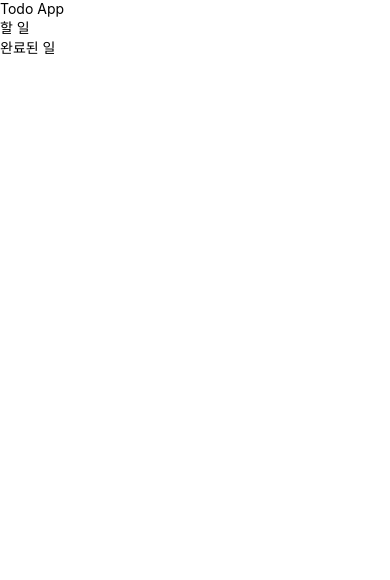
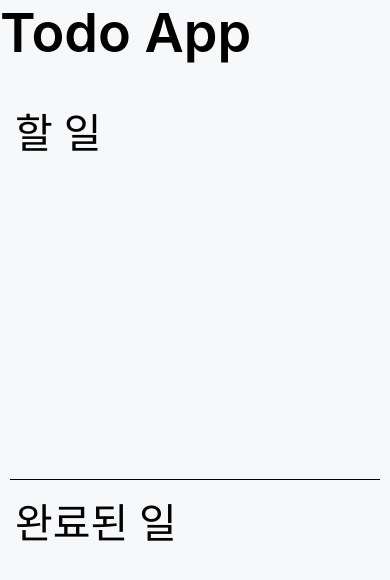
Before and after one commit to heehminh/react-native-todo, a React Native app: screen / in a window 390 px wide. Shown: the top 580 px of the page. Built offline with nearby package versions, Linux system fonts and the light colour scheme.

Commit message:
Feat: MainScreen Style

```diff
--- a/screens/MainScreen.js
+++ b/screens/MainScreen.js
@@ -1,4 +1,4 @@
-import { SafeAreaView, StyleSheet, Text, View } from "react-native";
+import { Platform, SafeAreaView, StyleSheet, Text, View } from "react-native";
 import React from "react";
 import { StatusBar } from "expo-status-bar";
 
@@ -20,4 +20,31 @@ const MainScreen = () => {
 
 export default MainScreen;
 
-const styles = StyleSheet.create({});
+const styles = StyleSheet.create({
+  container: {
+    flex: 1,
+    paddingTop: Platform.OS === "android" ? 20 : 0,
+    backgroundColor: "#f7f8fa",
+  },
+  pageTitle: {
+    marginBottom: 35,
+    fontSize: 54,
+    fontWeight: "600",
+  },
+  listView: {
+    flex: 1,
+  },
+  listTitle: {
+    marginBottom: 25,
+    paddingHorizontal: 15,
+    fontSize: 41,
+    fontWeight: "500",
+  },
+  separator: {
+    marginHorizontal: 10, // marginLeft, marginRight 동시에
+    marginTop: 25,
+    marginBottom: 10,
+    borderBottomColor: "rgba(0,0,0,0.2",
+    borderBottomWidth: 1,
+  },
+});
```
